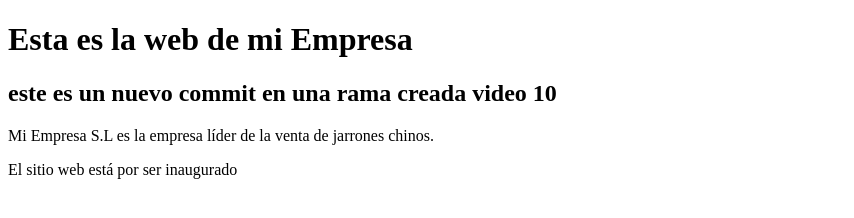
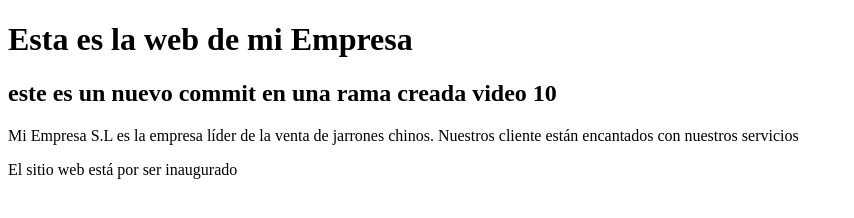
Before and after one commit to jorgevh92/PaginaCliente, a plain HTML site: page index.html in a window 1280 px wide. Shown: the whole page, without its empty margins (0-854 px from the left). Drawn offline with Linux system fonts and the light colour scheme.

Commit message:
Cambia el texto para contentar al cliente

```diff
--- a/index.html
+++ b/index.html
@@ -9,6 +9,7 @@
 
 		<p>
 		   Mi Empresa S.L es la empresa líder de la venta de jarrones chinos.
+		   Nuestros cliente están encantados con nuestros servicios
 		</p>
 		<p>El sitio web está por ser inaugurado</p>
 	</body>
```
